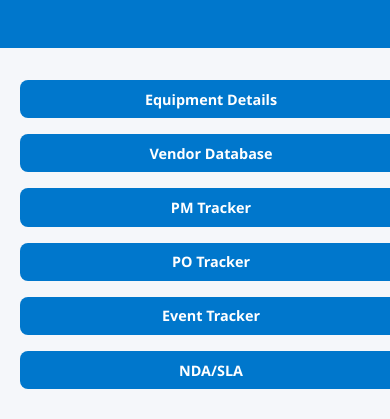
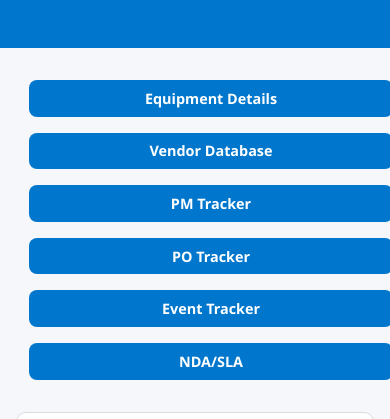
Before and after one commit to PulgaGit/402DC, a plain HTML site: page index.html in a window 390 px wide. Shown: the part 351-770 px from the top of the page. Drawn offline with Linux system fonts and the light colour scheme.

Commit message:
Update style.css

```diff
--- a/style.css
+++ b/style.css
@@ -13,6 +13,8 @@ header {
   padding: 2rem 1rem;
   background-color: #0077cc;
   color: #fff;
+  width: 100%;
+  box-sizing: border-box;
 }
 
 .logo {
@@ -85,13 +87,13 @@ footer {
 /* Responsiveness for small screens */
 @media (max-width: 600px) {
   .btn {
-    max-width: 90%;  /* Ensures buttons do not stretch across the full screen */
-    padding: 0.7rem 1rem;  /* Reduced padding for compact look */
+    max-width: 80%;  /* Reduced max-width for better fitting */
+    padding: 0.65rem 1rem;  /* Reduced padding for a more compact look */
     font-size: 0.95rem;
   }
 
   .button-container {
-    padding: 0 1rem;  /* Maintain some padding around buttons */
+    padding: 0 1rem;
     width: 100%;
   }
 
@@ -107,9 +109,9 @@ footer {
 
 @media (max-width: 400px) {
   .btn {
-    max-width: 90%;
+    max-width: 85%;  /* Even further reduction for very small screens */
     font-size: 0.9rem;
-    padding: 0.6rem 1rem;
+    padding: 0.55rem 1rem;  /* Further reduce padding */
   }
 
   .widget-container {
```
